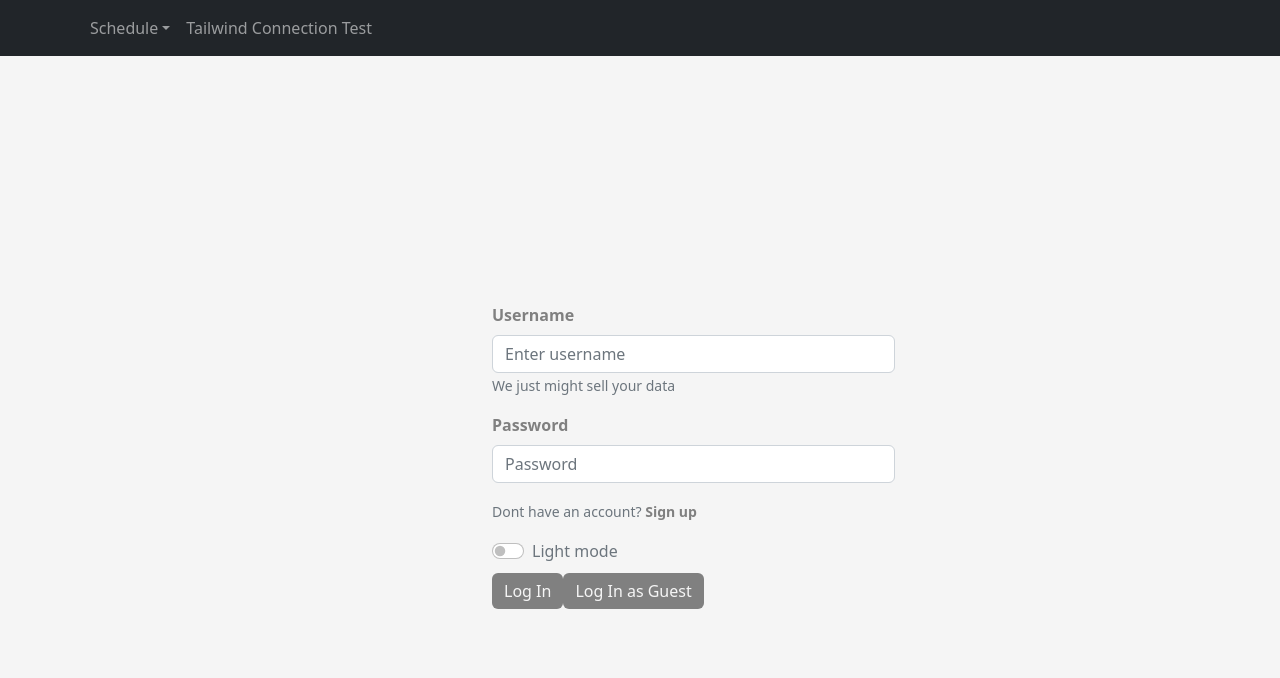
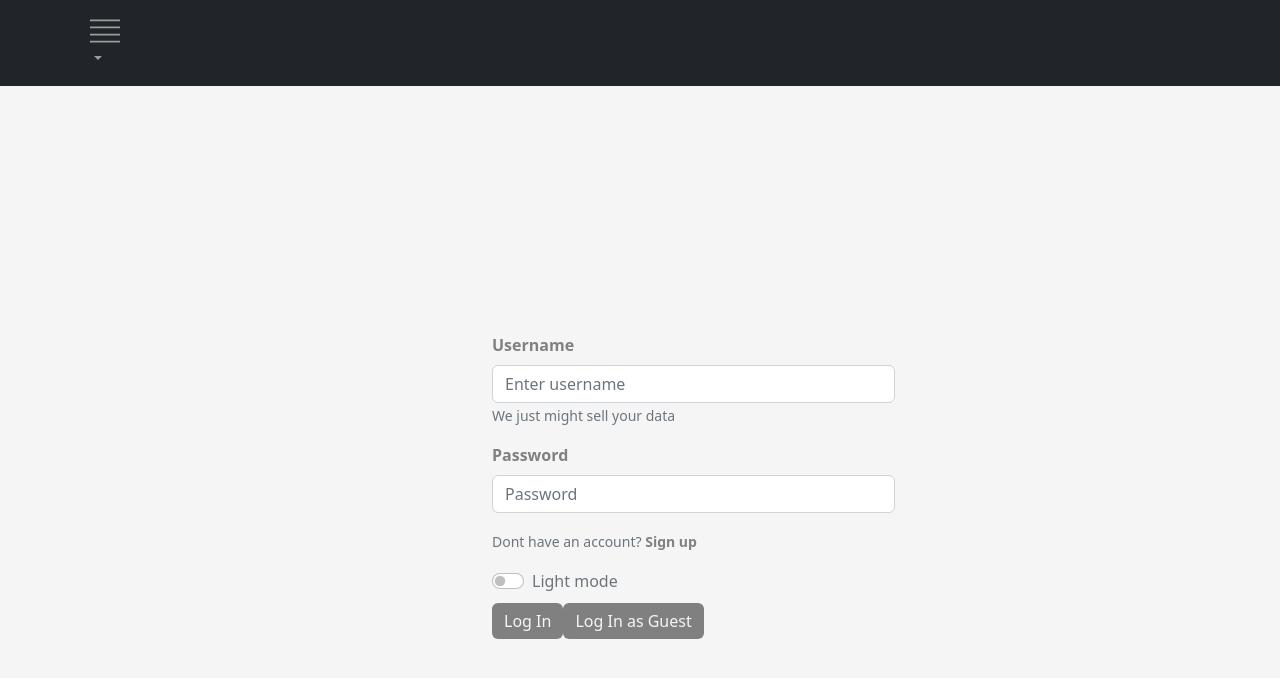
Before and after one commit to tyarossi/TrainSplaining, a React (Create React App) app in the folder frontend/: page / in a window 1280 px wide. Shown: the top 678 px of the page. Built offline with nearby package versions, Linux system fonts and the light colour scheme.

Commit message:
Minor updates to dropdown menu andd navbar

```diff
--- a/frontend/src/components/navbar.js
+++ b/frontend/src/components/navbar.js
@@ -25,29 +25,14 @@ export default function Navbar() {
   return (
     <ReactNavbar bg="dark" variant="dark">
     <Container>
-      <Nav className="me-auto" style={{paddingRight: '10px'}}>
-        <NavDropdown title="Schedule" id="basic-nav-dropdown">
-          <Dropdown>
-            <Dropdown.Toggle variant="light" id="dropdown-basic" style={{width: '100%'}}>
-            <TfiAlignJustify />
-            </Dropdown.Toggle>
-
-            <Dropdown.Menu>
-              <Dropdown.Item href="/mbtaScheduleBlueLine">Blue Line</Dropdown.Item>
-              <Dropdown.Item href="/mbtaScheduleRedLine">Red Line</Dropdown.Item>
-              <Dropdown.Item href="/mbtaScheduleGreenLine">Green Line</Dropdown.Item>
-              <Dropdown.Item href="/mbtaScheduleOrangeLine">Orange Line</Dropdown.Item>
-            </Dropdown.Menu>
-          </Dropdown>
-          <NavDropdown.Divider />
+      <Nav className="me-auto">
+        <NavDropdown title={<TfiAlignJustify size={30} />} >
           <NavDropdown.Item href="/privateUserProfile">Purchase Tickets</NavDropdown.Item>
-          <NavDropdown.Item href="#action/3.3">Station Tickets</NavDropdown.Item>
-          <NavDropdown.Item href="/">Start</NavDropdown.Item>
-          <NavDropdown.Item href="/home">Home</NavDropdown.Item>
+          <NavDropdown.Item href="#action/3.3">Ticket Wallet</NavDropdown.Item>
+          <NavDropdown.Item href="/DatabaseConnectionTest">Schedule</NavDropdown.Item>
           <NavDropdown.Item href="/privateUserProfile">Profile</NavDropdown.Item>
-          <NavDropdown.Item href="/mbtaAlerts">Alerts</NavDropdown.Item>
+        {/* <Nav.Link href="/TailwindConnectionTest">Tailwind Connection Test</Nav.Link> */}
         </NavDropdown>
-        <Nav.Link href="/TailwindConnectionTest">Tailwind Connection Test</Nav.Link>
       </Nav>
     </Container>
   </ReactNavbar>
```
